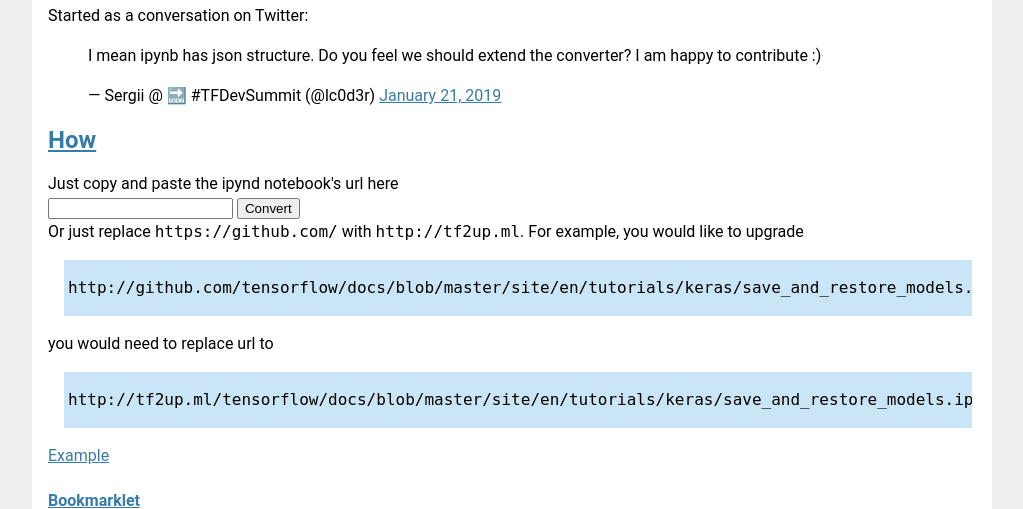
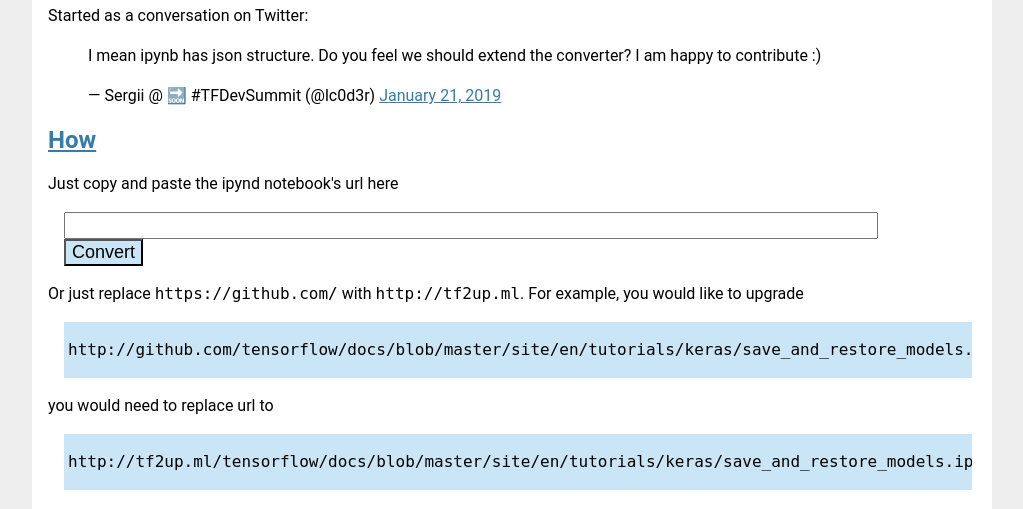
Before and after one commit to lc0/tf2up, a Flask app: template src/templates/index.html in a window 1280 px wide. Shown: the part 400-909 px from the top of the page, without its empty margins (128-1151 px from the left). Run offline with Flask 2, Linux system fonts and the light colour scheme; the template is opened without the code that fills it, so the values that code supplies are empty; some libraries are stand-ins or nearby versions.

Commit message:
adding the css file

```diff
--- a/src/static/main.css
+++ b/src/static/main.css
@@ -44,3 +44,17 @@ nav ul li a, nav ul li span, header .action { display: block; padding: 0.5rem; }
         border: 0;
         z-index: 42;
 }
+
+#notebookUrl{
+        font-size: 18px;
+        width: 90%;
+}
+
+#submitUrlButton{
+        font-size: 18px;
+        background-color:#cae6f6;
+}
+
+#redirectToUrlForm{
+        margin:1em;
+}
```
